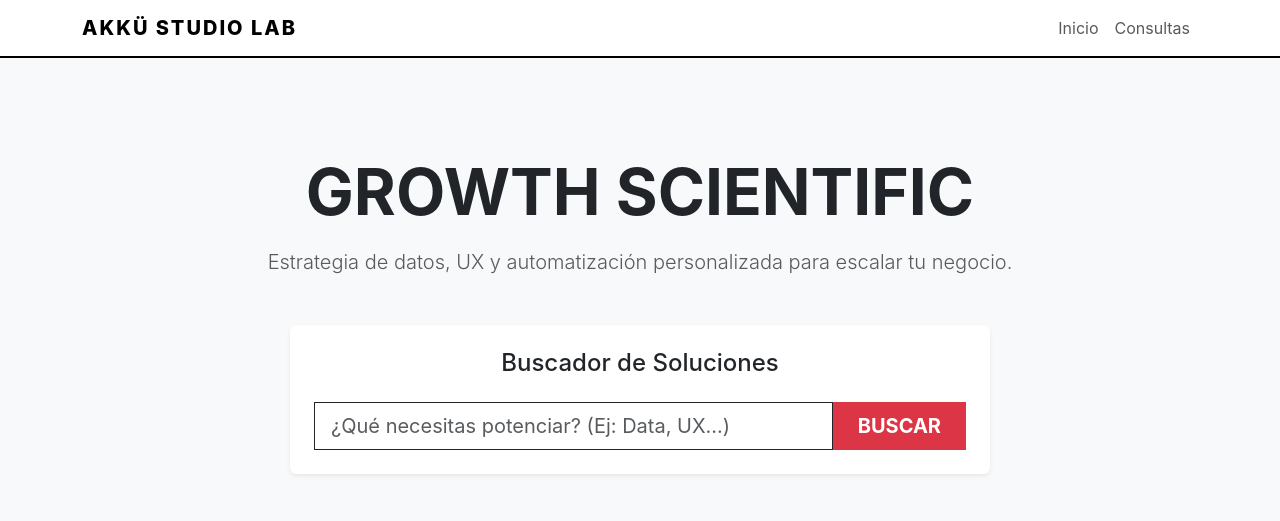
After one commit to andreafernandeztrotta-beep/TuPrimeraPagina-FernandezAndrea, a Django app: page / in a window 1280 px wide. The commit adds this page. Shown: the top 521 px of the page. Run offline with Django 4.2, Linux system fonts and the light colour scheme.

Commit message:
Pre Entrega Akkü Studio Lab

```diff
--- a/akku_project/urls.py
+++ b/akku_project/urls.py
@@ -2,6 +2,6 @@ from django.contrib import admin
 from django.urls import path, include
 
 urlpatterns = [
-    path('admin/', admin.site.urls),
-    path('', include('app_akku.urls')), # Esto conecta tus páginas de Akkü
+    path('admin/', admin.site.urls), # ESTO TIENE QUE DECIR .urls
+    path('', include('app_akku.urls')),
 ]
--- a/app_akku/admin.py
+++ b/app_akku/admin.py
@@ -1,6 +1,7 @@
 from django.contrib import admin
-from .models import Prospecto, Servicio, Estrategia
+from .models import Servicio, Estrategia, Cliente
 
-admin.site.register(Prospecto)
+# Registramos tus clases reales de Akkü
 admin.site.register(Servicio)
 admin.site.register(Estrategia)
+admin.site.register(Cliente)
--- a/app_akku/templates/app_akku/base.html
+++ b/app_akku/templates/app_akku/base.html
@@ -2,88 +2,35 @@
 <html lang="es">
 <head>
     <meta charset="UTF-8">
-    <title>AKKÜ STUDIO LAB</title>
+    <meta name="viewport" content="width=device-width, initial-scale=1.0">
+    <title>Akkü Studio Lab</title>
+    <link href="https://cdn.jsdelivr.net/npm/bootstrap@5.3.0/dist/css/bootstrap.min.css" rel="stylesheet">
     <style>
-        :root {
-            --azul-profundo: #1a2a40;
-            --rojo-saco: #D12B2E;
-            --blanco-hueso: #f9f9f9;
-        }
-        body {
-            font-family: Arial, sans-serif;
-            margin: 0;
-            background-color: var(--blanco-hueso);
-            color: #333;
-        }
-
-        /* Menú Superior Profesional */
-        nav {
-            background-color: var(--azul-profundo);
-            padding: 15px 50px;
-            display: flex;
-            justify-content: space-between;
-            align-items: center;
-            color: white;
-            box-shadow: 0 2px 10px rgba(0,0,0,0.1);
-        }
-        .brand { font-weight: bold; font-size: 1.2rem; letter-spacing: 1px; text-transform: uppercase; }
-        .menu { display: flex; gap: 25px; }
-        .menu a {
-            color: white;
-            text-decoration: none;
-            font-size: 0.8rem;
-            font-weight: bold;
-            text-transform: uppercase;
-        }
-        .menu a:hover { color: #ccc; }
-
-        /* Contenedor de la Página */
-        .container {
-            max-width: 1100px;
-            margin: 40px auto;
-            padding: 40px;
-            background: white;
-            border-radius: 8px;
-            box-shadow: 0 0 20px rgba(0,0,0,0.05);
-            min-height: 65vh;
-        }
-
-        /* Botones y Títulos */
-        h1 { color: var(--azul-profundo); border-left: 6px solid var(--rojo-saco); padding-left: 15px; }
-        .btn-rojo {
-            background: var(--rojo-saco);
-            color: white;
-            padding: 12px 25px;
-            border: none;
-            border-radius: 4px;
-            cursor: pointer;
-            font-weight: bold;
-            text-decoration: none;
-            display: inline-block;
-            transition: background 0.3s;
-        }
-        .btn-rojo:hover { background: #b02427; }
+        body { font-family: 'Inter', sans-serif; background-color: #f8f9fa; }
+        .navbar { background-color: #ffffff; border-bottom: 2px solid #000; }
+        .navbar-brand { font-weight: 800; letter-spacing: 2px; color: #000 !important; }
+        .btn-akku { background-color: #dc3545; color: white; border-radius: 0; font-weight: bold; }
     </style>
 </head>
 <body>
-
-    <nav>
-        <div class="brand">AKKÜ STUDIO LAB</div>
-        <div class="menu">
-            <a href="{% url 'inicio' %}">DASHBOARD</a>
-            <a href="{% url 'nueva_consulta' %}">CONSULTAS</a>
-            <a href="{% url 'buscar_prospecto' %}">BUSCADOR</a>
+    <nav class="navbar navbar-expand-lg navbar-light">
+        <div class="container">
+            <a class="navbar-brand" href="{% url 'index' %}">AKKÜ STUDIO LAB</a>
+            <button class="navbar-toggler" type="button" data-bs-toggle="collapse" data-bs-target="#navbarNav">
+                <span class="navbar-toggler-icon"></span>
+            </button>
+            <div class="collapse navbar-collapse" id="navbarNav">
+                <ul class="navbar-nav ms-auto">
+                    <!-- Solo los links a los archivos que tenés en tu carpeta -->
+                    <li class="nav-item"><a class="nav-link" href="{% url 'index' %}">Inicio</a></li>
+                    <li class="nav-item"><a class="nav-link" href="{% url 'nueva_consulta' %}">Consultas</a></li>
+                </ul>
+            </div>
         </div>
     </nav>
-
-    <div class="container">
-        {% block contenido %}
-        {% endblock %}
-    </div>
-
-    <footer style="text-align: center; padding: 40px; color: #888; font-size: 0.8rem;">
-        &copy; 2026 Akkü Studio Lab | Growth & Data Science
-    </footer>
-
+    <main class="container mt-5">
+        {% block content %}{% endblock %}
+    </main>
+    <script src="https://cdn.jsdelivr.net/npm/bootstrap@5.3.0/dist/js/bootstrap.bundle.min.js"></script>
 </body>
 </html>
--- /dev/null
+++ b/app_akku/templates/app_akku/index.html
@@ -0,0 +1,17 @@
+{% extends 'app_akku/base.html' %}
+{% block content %}
+<div class="row align-items-center py-5">
+    <div class="col-md-12 text-center">
+        <h1 class="display-3 fw-bold mb-3">GROWTH SCIENTIFIC</h1>
+        <p class="lead mb-5 text-muted">Estrategia de datos, UX y automatización personalizada para escalar tu negocio.</p>
+
+        <div class="card shadow-sm border-0 p-4 bg-white mx-auto" style="max-width: 700px;">
+            <h4 class="mb-4">Buscador de Soluciones</h4>
+            <form action="{% url 'buscar_servicio' %}" method="GET" class="d-flex">
+                <input type="text" name="q" class="form-control form-control-lg border-dark" style="border-radius: 0;" placeholder="¿Qué necesitas potenciar? (Ej: Data, UX...)">
+                <button type="submit" class="btn btn-akku btn-lg px-4">BUSCAR</button>
+            </form>
+        </div>
+    </div>
+</div>
+{% endblock %}
--- a/app_akku/urls.py
+++ b/app_akku/urls.py
@@ -2,7 +2,7 @@ from django.urls import path
 from . import views
 
 urlpatterns = [
-    path('', views.inicio, name='inicio'),
-    path('consulta/', views.nueva_consulta, name='nueva_consulta'),
-    path('buscar/', views.buscar_prospecto, name='buscar_prospecto'),
+    path('', views.index, name='index'),
+    path('buscar/', views.buscar_solucion, name='buscar_servicio'),
+    path('contacto/', views.contacto_cliente, name='nueva_consulta'),
 ]
--- a/app_akku/views.py
+++ b/app_akku/views.py
@@ -1,17 +1,20 @@
-from django.shortcuts import render
-from .models import Prospecto, Servicio, Curso
+from django.shortcuts import render, redirect
+from .models import Servicio, Estrategia, Cliente
 
-def inicio(request):
-    return render(request, 'app_akku/inicio.html')
+def index(request):
+    return render(request, 'app_akku/index.html')
 
-def nuevo_prospecto(request):
+def buscar_solucion(request):
+    query = request.GET.get('q', '')
+    servicios = Servicio.objects.filter(nombre__icontains=query) if query else []
+    estrategias = Estrategia.objects.filter(nombre__icontains=query) if query else []
+    return render(request, 'app_akku/buscar.html', {'servicios': servicios, 'estrategias': estrategias, 'query': query})
+
+def contacto_cliente(request):
+    if request.method == "POST":
+        nombre = request.POST.get('nombre')
+        email = request.POST.get('email')
+        mensaje = request.POST.get('mensaje')
+        Cliente.objects.create(nombre=nombre, email=email, mensaje=mensaje)
+        return redirect('index')
     return render(request, 'app_akku/prospecto_form.html')
-
-def nuevo_servicio(request):
-    return render(request, 'app_akku/servicio_form.html')
-
-def nuevo_curso(request):
-    return render(request, 'app_akku/curso_form.html')
-
-def buscar_prospecto(request):
-    return render(request, 'app_akku/buscar.html')
```
Also changed, not shown: app_akku/models.py (+9 -9 lines), app_akku/templates/app_akku/buscar.html (+20 -25 lines), app_akku/templates/app_akku/inicio.html (deleted, +0 -15 lines), app_akku/templates/app_akku/prospecto_form.html (+19 -21 lines), app_akku/migrations/0001_initial.py, app_akku/migrations/0002_cliente_estrategia_delete_curso_delete_prospecto_and_more.py (added), app_akku/migrations/0002_ensayo.py (deleted), app_akku/migrations/0003_delete_ensayo.py (deleted), db.sqlite3.
